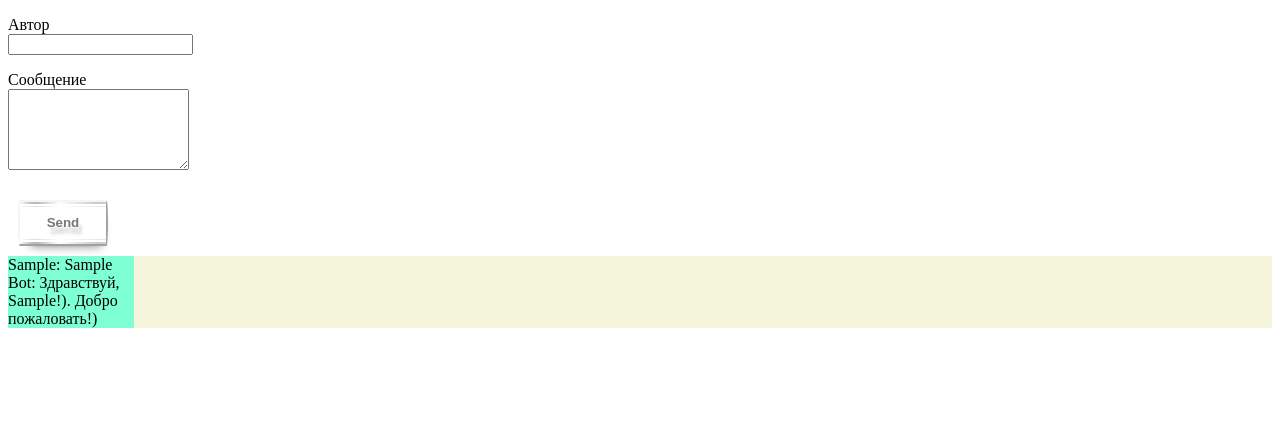
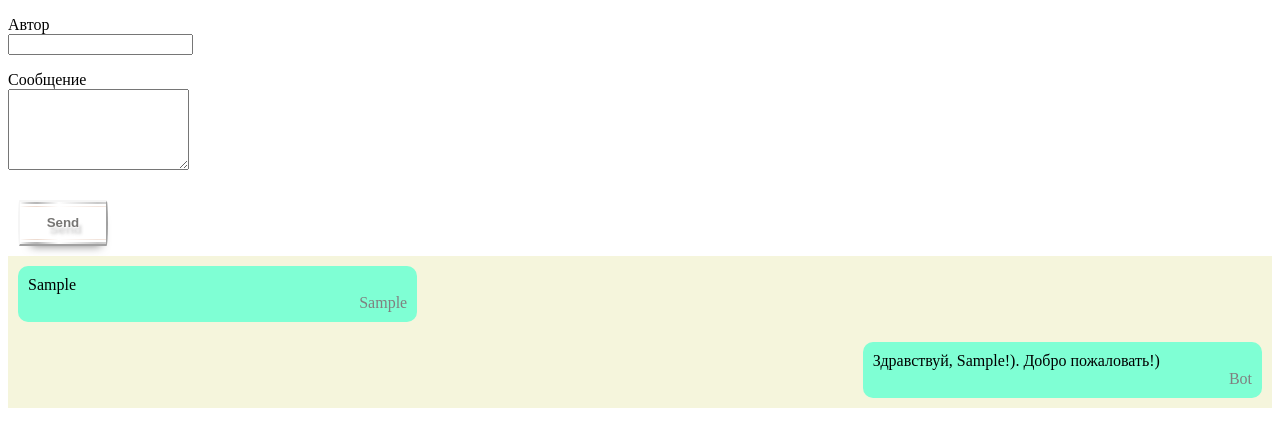
Before and after one commit to SergeyShashin/react151223, a React app: page / in a window 1280 px wide. Both pictures are taken after typing "Sample", "Sample" into the empty fields and a click on the button "Send". Shown: the top 446 px of the page. Built offline with nearby package versions, Linux system fonts and the light colour scheme.

Commit message:
React 151223 lesson3 updated styles.

```diff
--- a/package.json
+++ b/package.json
@@ -27,6 +27,7 @@
     "webpack-dev-server": "^4.15.1"
   },
   "dependencies": {
+    "classnames": "^2.3.2",
     "prop-types": "^15.8.1",
     "react": "^18.2.0",
     "react-dom": "^18.2.0"
--- a/src/components/Message/Message.jsx
+++ b/src/components/Message/Message.jsx
@@ -14,8 +14,16 @@ export class Message extends Component {
   render() {
     let { message } = this.props;
 
+    function getPositionMessage() {
+      return message.author === 'Bot' ? 'end' : 'start'
+    }
+
+
     return (
-      <div className='message'>{message.author}: {message.text}</div>
+      <div className='message' style={{ alignSelf: `flex-${getPositionMessage()}` }}>
+        <div>{message.text}</div>
+        <div className="sender">{message.author}</div>
+      </div>
     );
 
   }
--- a/src/components/Message/Message.scss
+++ b/src/components/Message/Message.scss
@@ -1,4 +1,15 @@
 .message {
   background: aquamarine;
-  width: percentage(1/10);
+  width: percentage(3/10);
+  border-radius: 10px;
+  padding: 10px;
+  margin: 10px;
+  display: flex;
+  flex-direction: column;
 }
+
+.sender {
+  color: gray;
+  align-self: end;
+  font-size: 1em;
+}
--- a/src/components/Messenger/Messenger.jsx
+++ b/src/components/Messenger/Messenger.jsx
@@ -44,7 +44,9 @@ export class Messenger extends Component {
 
   handleMessageSend = (message) => {
     // this.setState({ messages: this.state.messages.concat([{ text: message.text, author: message.author }]) });
-    this.setState(({ messages }) => ({ messages: messages.concat([message]) }));
+    if (message.text && message.author) {
+      this.setState(({ messages }) => ({ messages: messages.concat([message]) }));
+    }
   }
 
   render() {
```
Also changed, not shown: 1 other file (tests, documents, lock files or other folders).
